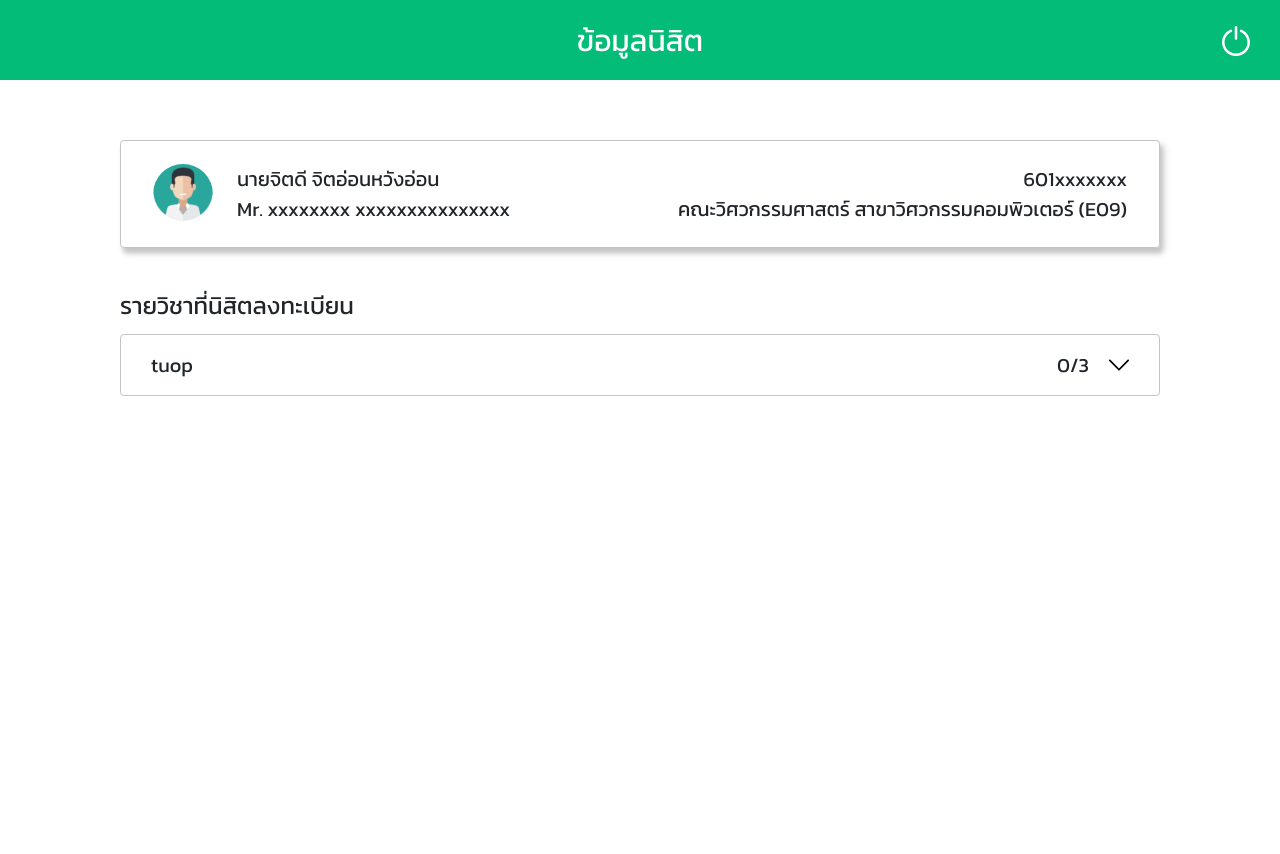
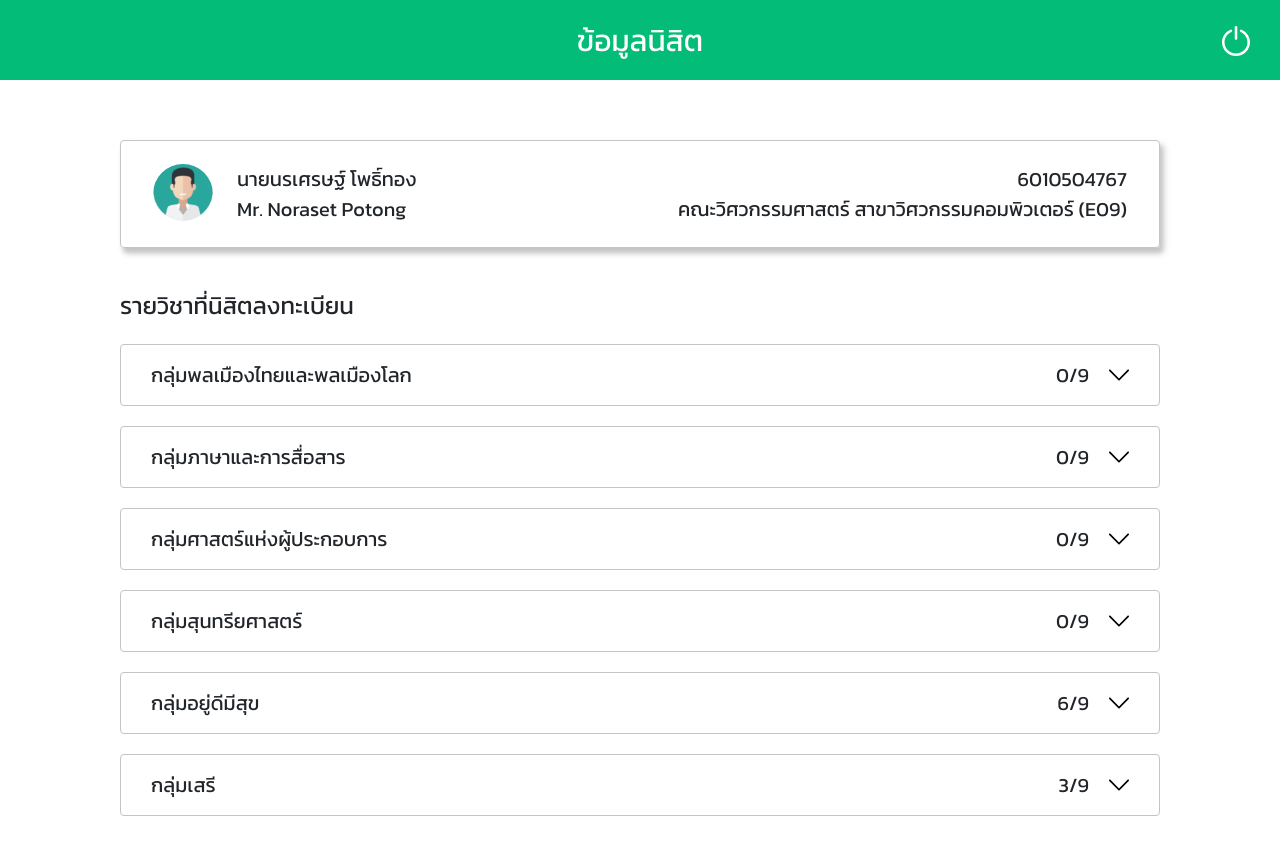
Before and after one commit to aum0056/edicate, a React (Create React App) app: page / in a window 1280 px wide. Shown: the top 854 px of the page. Before the commit the page ends 800 px from the top, so only its background shows below. Built offline with nearby package versions, Linux system fonts and the light colour scheme.

Commit message:
finish Detail

```diff
--- a/src/Route/Custom/index.jsx
+++ b/src/Route/Custom/index.jsx
@@ -1,5 +1,5 @@
 import React from 'react';
-import { Button, Row, Col, Container, Nav } from 'react-bootstrap';
+import { Row, Col } from 'react-bootstrap';
 import Detail from '../../images/detail.svg';
 import eduDetail from '../../images/eduDetail.svg';
 import Exit from '../../images/exit.svg';
--- a/src/Route/DetailPage/index.jsx
+++ b/src/Route/DetailPage/index.jsx
@@ -1,16 +1,13 @@
-import { React, useState } from "react";
+import React from "react";
 import DetailCard from "../../modules/DetailCard";
 import EnrollCard from "../../modules/EnrollCard";
-import EnrollClick from "../../modules/EnrollClick";
 import { TextBox, ContainerCustom } from "./styled";
 import Exit from "../../images/exit.svg";
 import { Navbar, ExitBotton } from "../Custom/styled";
+import testdata from "../../testdata.json";
 
 const DetailPage = () => {
-  const [isClick, setIsClick] = useState(false);
-  const onClickDropdown = () => {
-    setIsClick(!isClick);
-  };
+  const testStudentDetail = testdata.DataDetail;
   return (
     <div>
       <Navbar className="justify-content-center">
@@ -18,12 +15,26 @@ const DetailPage = () => {
         <ExitBotton src={Exit} alt="Exit" />
       </Navbar>
       <ContainerCustom>
-        <DetailCard />
-        <TextBox style={{ fontSize: "24px" }}>รายวิชาที่นิสิตลงทะเบียน</TextBox>
-        <div onClick={onClickDropdown}>
-          <EnrollCard isClick={isClick} />
-        </div>
-        {isClick ? <EnrollClick /> : null}
+        {testStudentDetail.map((detail) => (
+          <DetailCard
+            genderThai={detail.genderThai}
+            genderEng={detail.genderEng}
+            Thainame={detail.Thainame}
+            Engname={detail.Engname}
+            id={detail.id}
+            faculty={detail.faculty}
+            department={detail.department}
+            idDepartment={detail.idDepartment}
+          />
+        ))}
+        <TextBox>รายวิชาที่นิสิตลงทะเบียน</TextBox>
+        <EnrollCard NameGroup="พลเมืองไทยและพลเมืองโลก" />
+        <EnrollCard NameGroup="ภาษาและการสื่อสาร" />
+        <EnrollCard NameGroup="ศาสตร์แห่งผู้ประกอบการ" />
+        <EnrollCard NameGroup="สุนทรียศาสตร์" />
+        <EnrollCard NameGroup="อยู่ดีมีสุข" />
+        <EnrollCard NameGroup="เสรี" />
+        <div style={{marginBottom: "60px"}}></div>
       </ContainerCustom>
     </div>
   );
--- a/src/Route/Login/index.jsx
+++ b/src/Route/Login/index.jsx
@@ -4,13 +4,11 @@ import {
   FormCustom,
   FormGroup,
   FontCustom,
-  CheckBox,
   LogoBox,
   ButtonCustom,
 } from "./styled";
 import logo from "../../images/logoEdicate.svg";
 import { useHistory } from "react-router-dom";
-import { Button } from "react-bootstrap";
 
 const Login = () => {
   //   const history = useHistory();
--- a/src/modules/DetailCard/index.jsx
+++ b/src/modules/DetailCard/index.jsx
@@ -2,7 +2,8 @@ import React from "react";
 import { DetailBox, Picbox, TextBox } from "./styled";
 import profile from "../../images/profile.svg";
 
-const DetailCard = () => {
+const DetailCard = (props) => {
+  const {genderThai, genderEng, Thainame, Engname, id, faculty, department, idDepartment} = props
   return (
     <DetailBox>
       <div>
@@ -10,12 +11,12 @@ const DetailCard = () => {
       </div>
       <TextBox>
         <div>
-          <div>นายจิตดี จิตอ่อนหวังอ่อน</div>
-          <div>Mr. xxxxxxxx xxxxxxxxxxxxxxx</div>
+          <div>{genderThai}{Thainame}</div>
+          <div>{genderEng}. {Engname}</div>
         </div>
         <div style={{textAlign: 'right'}}>
-          <div>601xxxxxxx</div>
-          <div>คณะวิศวกรรมศาสตร์ สาขาวิศวกรรมคอมพิวเตอร์ (E09)</div>
+          <div>{id}</div>
+          <div>คณะ{faculty} สาขาวิศวกรรม{department} ({idDepartment})</div>
         </div>
       </TextBox>
     </DetailBox>
--- a/src/modules/EnrollCard/index.jsx
+++ b/src/modules/EnrollCard/index.jsx
@@ -1,47 +1,62 @@
-import React from "react";
+import React, { useState } from "react";
 import dropdown from "../../images/down-arrow.svg";
+import EnrollClick from "../EnrollClick";
 import { EnrollBox, DropdownCustom, EnrollBox2 } from "./styled";
+import testdata from "../../testdata.json";
 
 const EnrollCard = (props) => {
-  const { isClick } = props;
+  const { NameGroup } = props;
+  const [test, setTest] = useState(false);
+  const onClicktestClick = () => {
+    setTest(!test);
+  };
+  const testStudentSubject = testdata.SubjectDetail;
 
+  const keepFunction = () => {
     return (
       <div>
-      {isClick ? (
+        {test ? (
           <EnrollBox2>
-          <div>tuop</div>
+            <div>กลุ่ม{NameGroup}</div>
             <div style={{ display: "flex" }}>
-            <div>0/3</div>
-            {isClick ? (
+              <div>
+                {testStudentSubject
+                  .filter((data) => data.group === NameGroup)
+                  .map((filterCredit) => filterCredit.credit)
+                  .reduce((pre, cur) => pre + cur, 0)}
+                /9
+              </div>
               <DropdownCustom src={dropdown} alt="dropdown" />
+            </div>
+          </EnrollBox2>
         ) : (
+          <EnrollBox>
+            <div>กลุ่ม{NameGroup}</div>
+            <div style={{ display: "flex" }}>
+              <div>
+                {testStudentSubject
+                  .filter((data) => data.group === NameGroup)
+                  .map((filterCredit) => filterCredit.credit)
+                  .reduce((pre, cur) => pre + cur, 0)}
+                /9
+              </div>
               <DropdownCustom
                 style={{ transform: "scaleY(-1)" }}
                 src={dropdown}
                 alt="dropdown"
               />
-            )}
-          </div>
-        </EnrollBox2>
-      ) : (
-        <EnrollBox>
-          <div>tuop</div>
-          <div style={{ display: "flex" }}>
-            <div>0/3</div>
-            {isClick ? (
-              <DropdownCustom src={dropdown} alt="dropdown" />
-            ) : (
-              <DropdownCustom
-                style={{ transform: "scaleY(-1)" }}
-                src={dropdown}
-                alt="dropdown"
-              />
-            )}
             </div>
           </EnrollBox>
         )}
       </div>
     );
   };
+  return (
+    <div onClick={onClicktestClick}>
+      {keepFunction()}
+      {test ? <EnrollClick NameGroup={NameGroup} /> : null}
+    </div>
+  );
+};
 
 export default EnrollCard;
--- a/src/modules/EnrollCard/styled.ts
+++ b/src/modules/EnrollCard/styled.ts
@@ -9,6 +9,7 @@ export const EnrollBox = styled.div`
   height: 60px;
   border-radius: 0.25rem;
   border: 0.5px solid #c4c4c4;
+  margin-top: 20px;
 `;
 
 export const DropdownCustom = styled.img`
--- a/src/modules/EnrollClick/index.jsx
+++ b/src/modules/EnrollClick/index.jsx
@@ -1,30 +1,40 @@
 import React from "react";
 import { Bigbox } from "./styled";
 import { Col, Row } from "react-bootstrap";
+import testdata from "../../testdata.json";
 
-const EnrollClick = () => {
+const EnrollClick = (props) => {
+  const { NameGroup } = props;
+  const testStudentSubject = testdata.SubjectDetail;
+
   return (
+    <div>
+      {testStudentSubject
+        .filter((subject) => subject.group === NameGroup)
+        .map((subjectShow) => (
           <Bigbox fluid>
             <Row style={{ fontSize: "24px" }}>
               <Col xs={3}>
-          <div style={{ color: "#02BC77" }}>01459101-60</div>
+                <div style={{ color: "#02BC77" }}>{subjectShow.id}</div>
               </Col>
               <Col xs={5}>
-          <div>จิตวิทยาเพื่อชีวิตสมัยใหม่</div>
+                <div>{subjectShow.Thainame}</div>
               </Col>
               <Col xs={4} style={{ textAlign: "right" }}>
-          <div style={{ color: "#FD0404" }}>3 หน่วยกิต</div>
+                <div style={{ color: "#FD0404" }}>{subjectShow.credit} หน่วยกิต</div>
               </Col>
             </Row>
             <Row style={{ fontSize: "20px" }}>
               <Col md={{ span: 5, offset: 3 }}>
-          <div>Psychology for Modern Life</div>
+                <div>{subjectShow.Engname}</div>
               </Col>
               <Col xs={4} style={{ textAlign: "right" }}>
-          <div>กลุ่มอยู่ดีมีสุข</div>
+                <div>กลุ่ม{subjectShow.group}</div>
               </Col>
             </Row>
           </Bigbox>
+        ))}
+    </div>
   );
 };
 
--- a/src/testdata.json
+++ b/src/testdata.json
@@ -1,25 +1,37 @@
-[
+{
+  "DataDetail": [
     {
-        "type": 1,
-        "id":6010504767,
-        "name": "นรเศรษฐ์ โพธิ์ทอง" ,
-        "engname": "noraset potong",
-        "faculty": "วิศวกรรมศาสตร์",
-        "department": "คอมพิวเตอร์"
+      "id": 6010504767,
+      "genderThai": "นาย",
+      "genderEng": "Mr",
+      "Thainame": "นรเศรษฐ์ โพธิ์ทอง",
+      "Engname": "Noraset Potong",
+      "faculty": "วิศวกรรมศาสตร์",
+      "department": "คอมพิวเตอร์",
+      "idDepartment": "E09"
+    }
+  ],
+  "SubjectDetail": [
+    {
+      "id": "01459101-60",
+      "Thainame": "จิตวิทยาเพื่อชีวิตสมัยใหม่",
+      "Engname": "Psychology for Modern Life",
+      "credit": 3,
+      "group": "อยู่ดีมีสุข"
     },
     {
-        "type": 2,
-        "id": "01459101-60",
-        "name": "จิตวิทยาเพื่อชีวิตสมัยใหม่" ,
-        "credit": 3,
-        "group" :"อยู่ดีมีสุข"
+      "id": "01999011-60",
+      "Thainame": "อาหารเพื่อสุขภาพ",
+      "Engname": "Health for Life",
+      "credit": 3,
+      "group": "อยู่ดีมีสุข"
     },
     {
-        "type": 2,
-        "id": "01999011-60",
-        "name": "อาหารเพื่อสุขภาพ" ,
-        "credit": 3,
-        "group" :"อยู่ดีมีสุข"
+      "id": "01999011-60",
+      "Thainame": "อาหารเพื่อสุขภาพ",
+      "Engname": "Health for Life",
+      "credit": 3,
+      "group": "เสรี"
     }
-
-]
+  ]
+}
```
Lines whose indentation alone changed are shown as unchanged.
